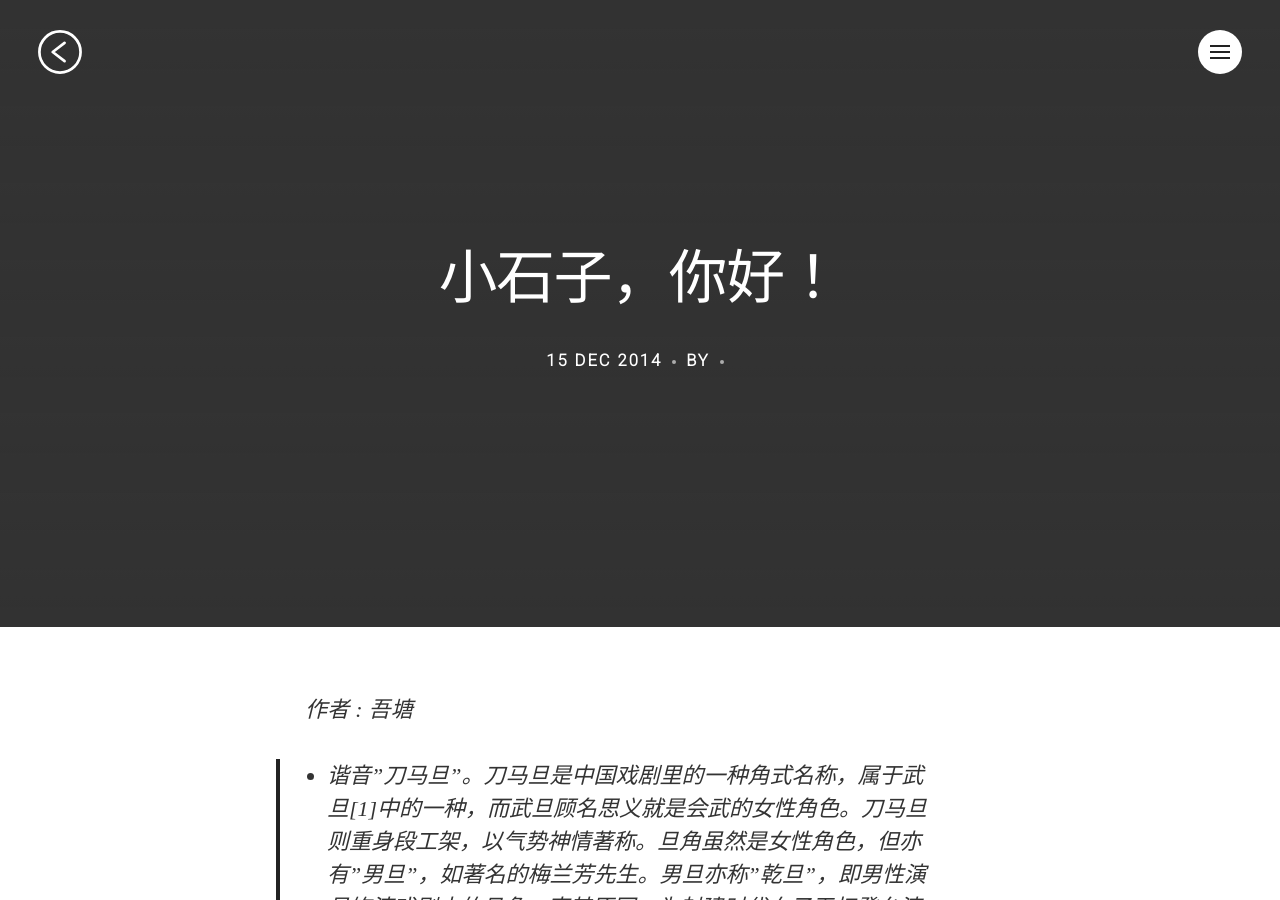
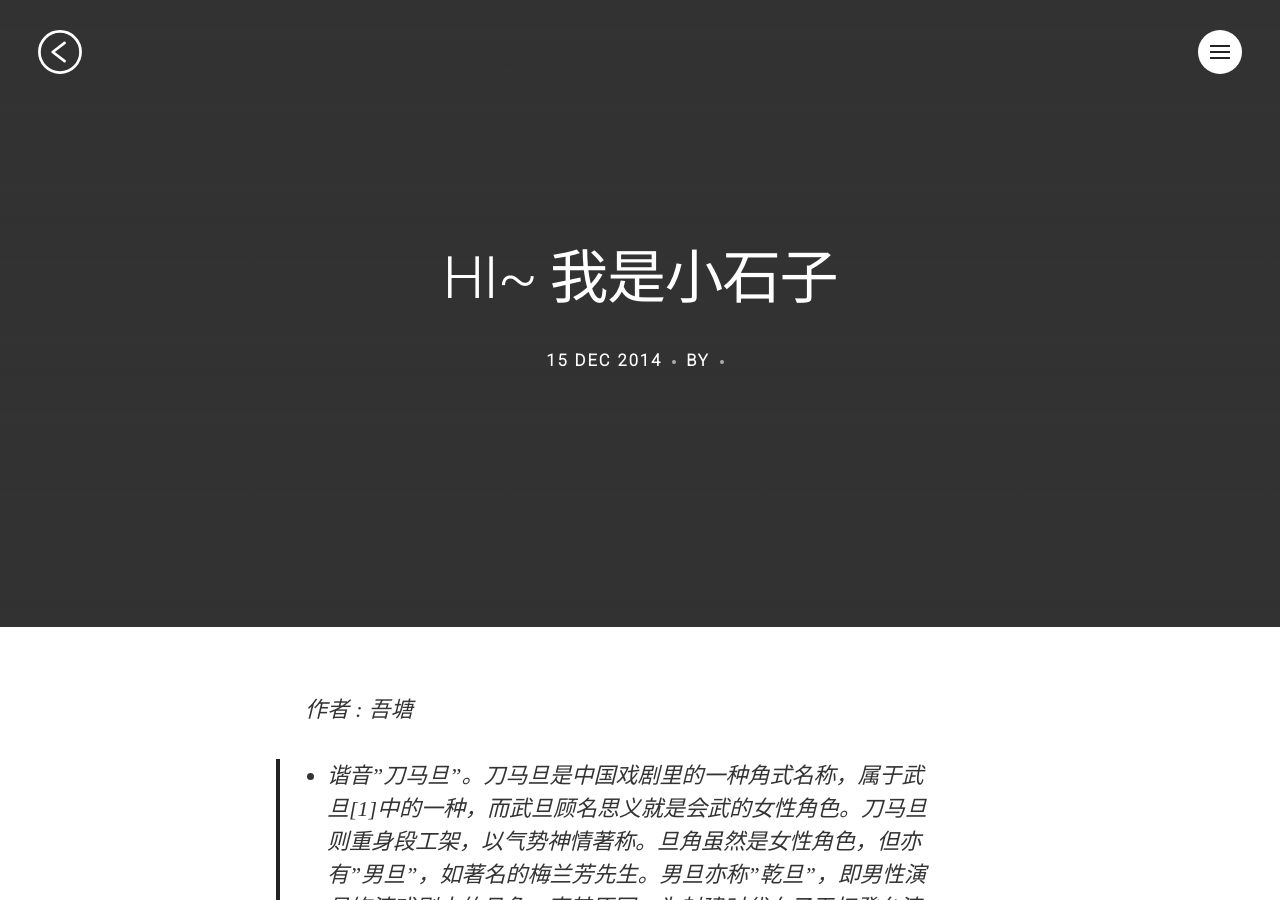
Before and after one commit to xsq1739/myweb, a Jekyll site: the page built from _posts/2014-12-15-dao-ma-dan.md, in a window 1280 px wide and 900 px high. Built offline with Jekyll 4.4.1, drawn with Linux system fonts in a browser that asks for light colours; nearby versions of some CDN libraries; some web fonts are replaced; library files that are not in the unit come from our copies; comment, search, counter and statistics services are not loaded.

Commit message:
图片修改

```diff
--- a/_posts/2014-12-15-dao-ma-dan.md
+++ b/_posts/2014-12-15-dao-ma-dan.md
@@ -1,6 +1,6 @@
 ---
 layout: post
-title:  "小石子，你好！"
+title:  "HI~ 我是小石子"
 image:
   feature: 001.jpg
   topPosition: 0px
@@ -22,7 +22,7 @@
 
 CGC在2016年成立之后，一直没有对应的中文名。时光回到2017年的三月， 当时已经决定在全国举办一日编程活动，为了传播力，觉得应该为CGC取个中文名。我在「北林辩协拥护社会主义核心价值观群」群里开脑洞：
 
-<div class="img img--fullContainer img--14xLeading" style="background-image: url({{ site.baseurl_posts_img }}002.jpg);"></div>
+<div class="img img--fullContainer img--14xLeading" style="background-image: url(assets/images/posts/jksz.jpg);"></div>
 
 > 辩友L: 妞这个有点偏北方吧，用妞字还得加儿化音。
 > 辩友Y: 南方多用妹多点，码妹，感觉太不好！妞还好点，虽然北方用得多。
```
